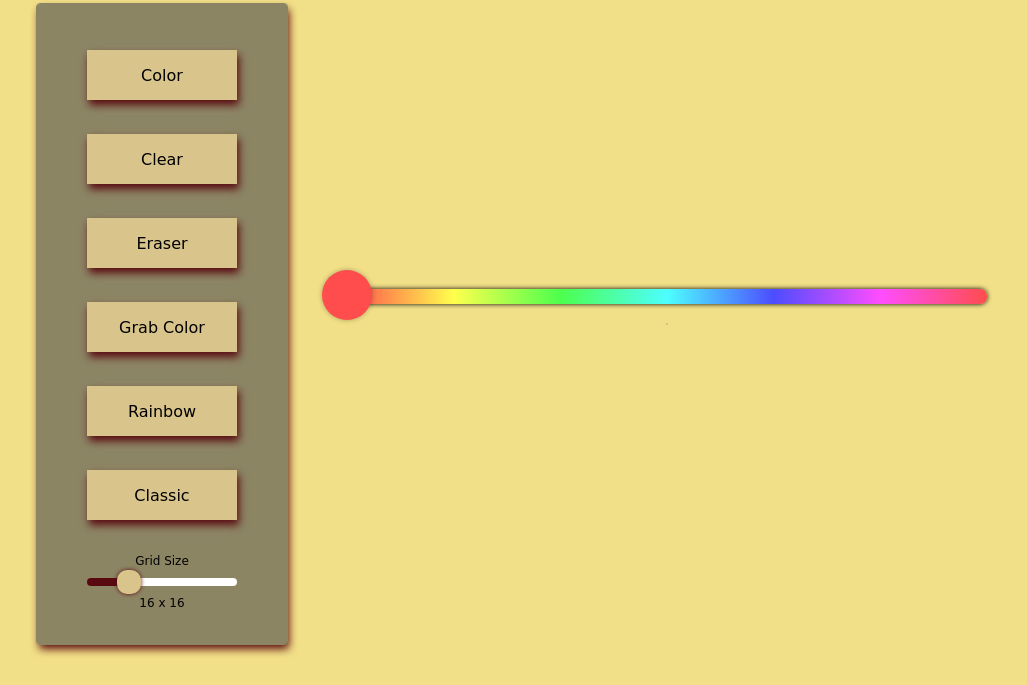
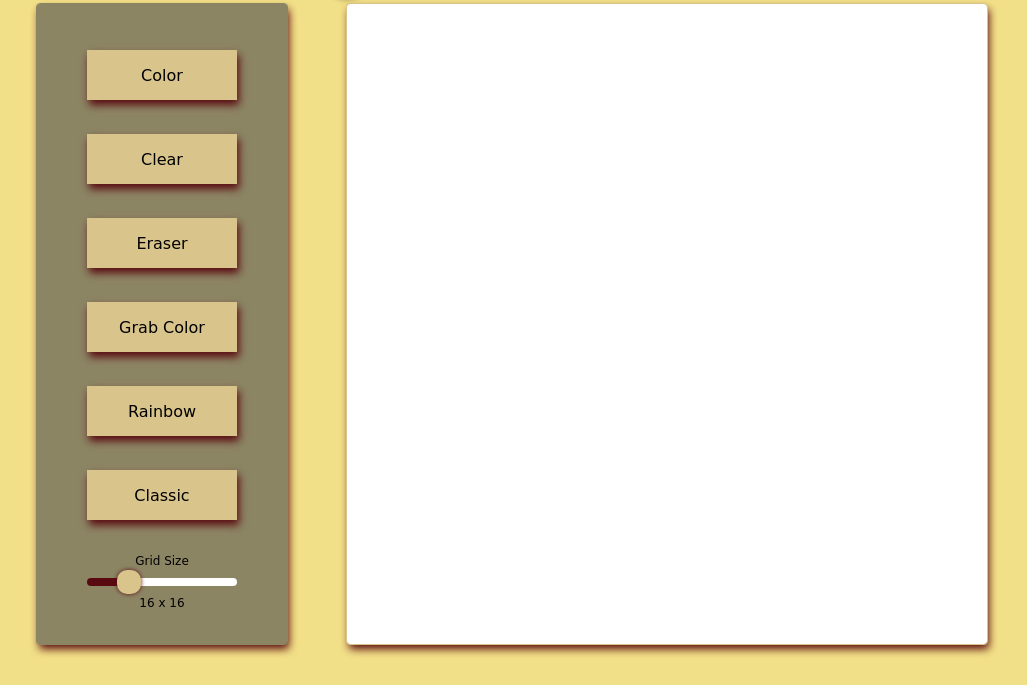
Before and after one commit to FernbrookTB/Etch-a-Sketch, a plain HTML site: page index.html in a window 1280 px wide. Shown: the part 115-800 px from the top of the page, without its empty margins (128-1155 px from the left). Drawn offline with Linux system fonts and the light colour scheme; a web font is replaced by a local one.

Commit message:
Fixed another bug

```diff
--- a/style.css
+++ b/style.css
@@ -83,8 +83,10 @@ button:hover {
     flex-wrap: wrap;
     outline: 1px solid #D9C58B;
     box-sizing: border-box;
-    width: min (640px, 90vh);
-    height: min (640px, 90vh);
+    width: 90vw;
+    max-width: 640px;
+    height: 90vw;
+    max-height: 640px;
     padding: 0;
     margin: 0;
     gap: 0;
@@ -98,8 +100,8 @@ button:hover {
 
 #container div {
 
-
-    width: 40px;
+    flex: 0 0 auto;
+    width: calc(100% / var(--grid-size));
     box-sizing: border-box;
     font-size: 0;
     line-height: 0;
```
